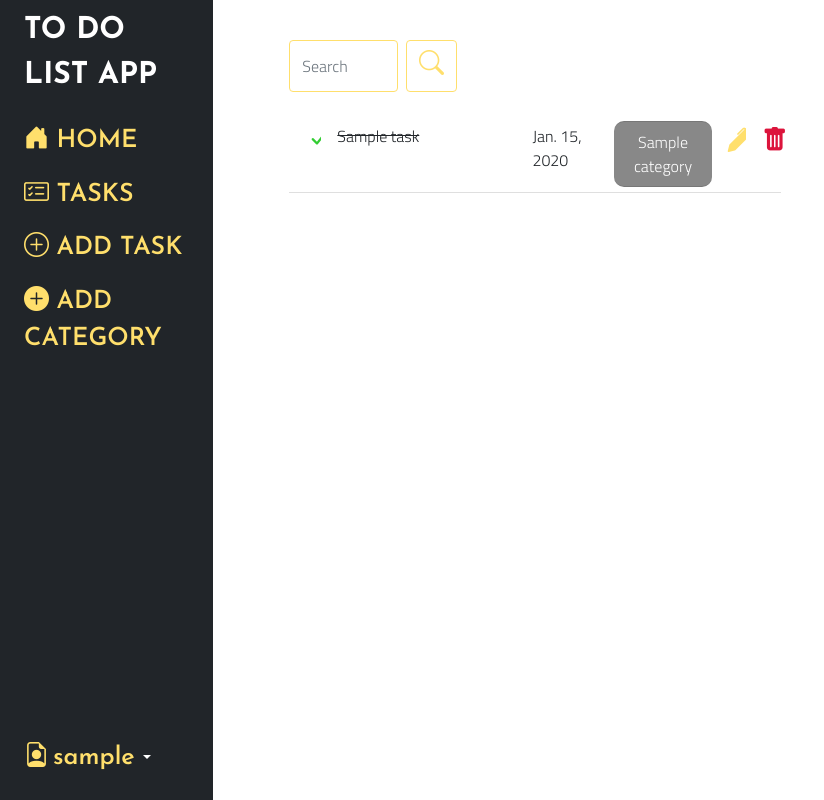
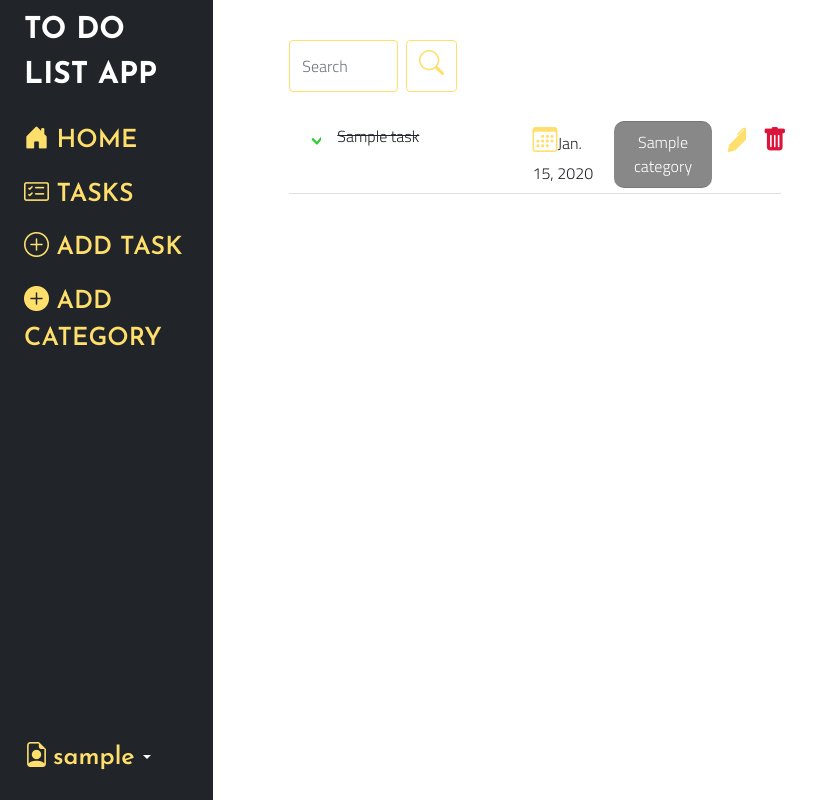
Before and after one commit to Gamattowicz/To_Do_List_App_Django, a Django app: page /task/ in a window 1280 px wide. Shown: the whole page, without its empty margins (0-824 px from the left). Run offline with Django 3.2, Linux system fonts and the light colour scheme; a user stored in the database is signed in; tables that the repository leaves empty hold one stand-in row (values such as "Sample post"); some libraries are stand-ins or nearby versions.

Commit message:
add boostrap icon for deadline

```diff
--- a/todo_list/base/templates/base/task_list.html
+++ b/todo_list/base/templates/base/task_list.html
@@ -26,7 +26,7 @@
                 {{task.title}}
               {% endif %}
               </a></li>
-          <li class="list-group-item" style="width:20%; border: none;">{{task.deadline}}</li>
+          <li class="list-group-item" style="width:20%; border: none"><i class="bi bi-calendar3"></i>{{task.deadline}}</li>
           <li class="list-group-item category" style=" background-color: {{task.category.color}};">{{task.category}}</li>
           <li class="list-group-item" style="width:7%; border: none;"><a href="{% url 'base:update' task.pk %}"><i class="bi bi-pen-fill"></i></a></li>
           <li class="list-group-item" style="width:7%; border: none"><a href="{% url 'base:delete' task.pk %}"><i class="bi bi-trash-fill"></i></a></li>
```
